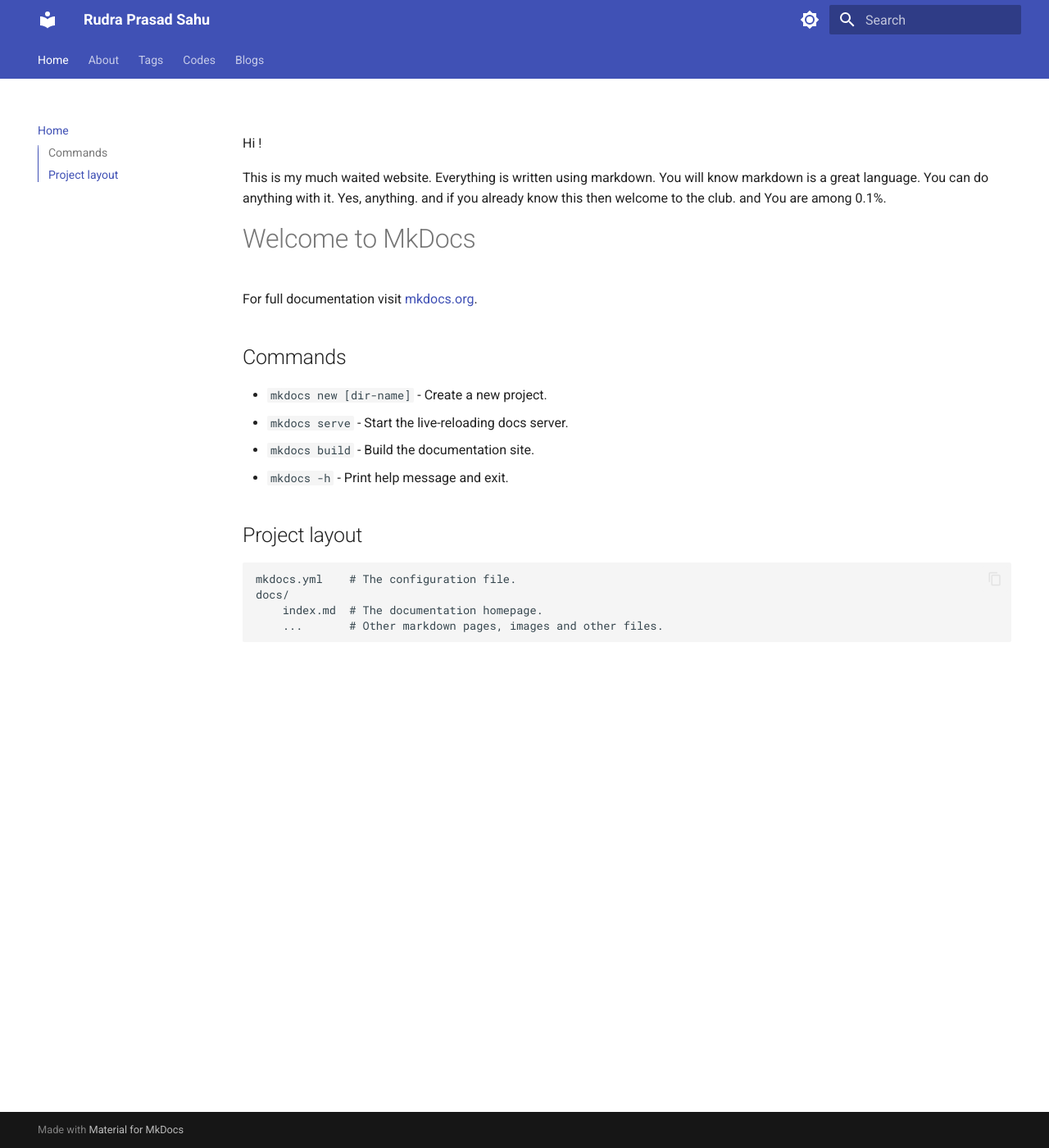
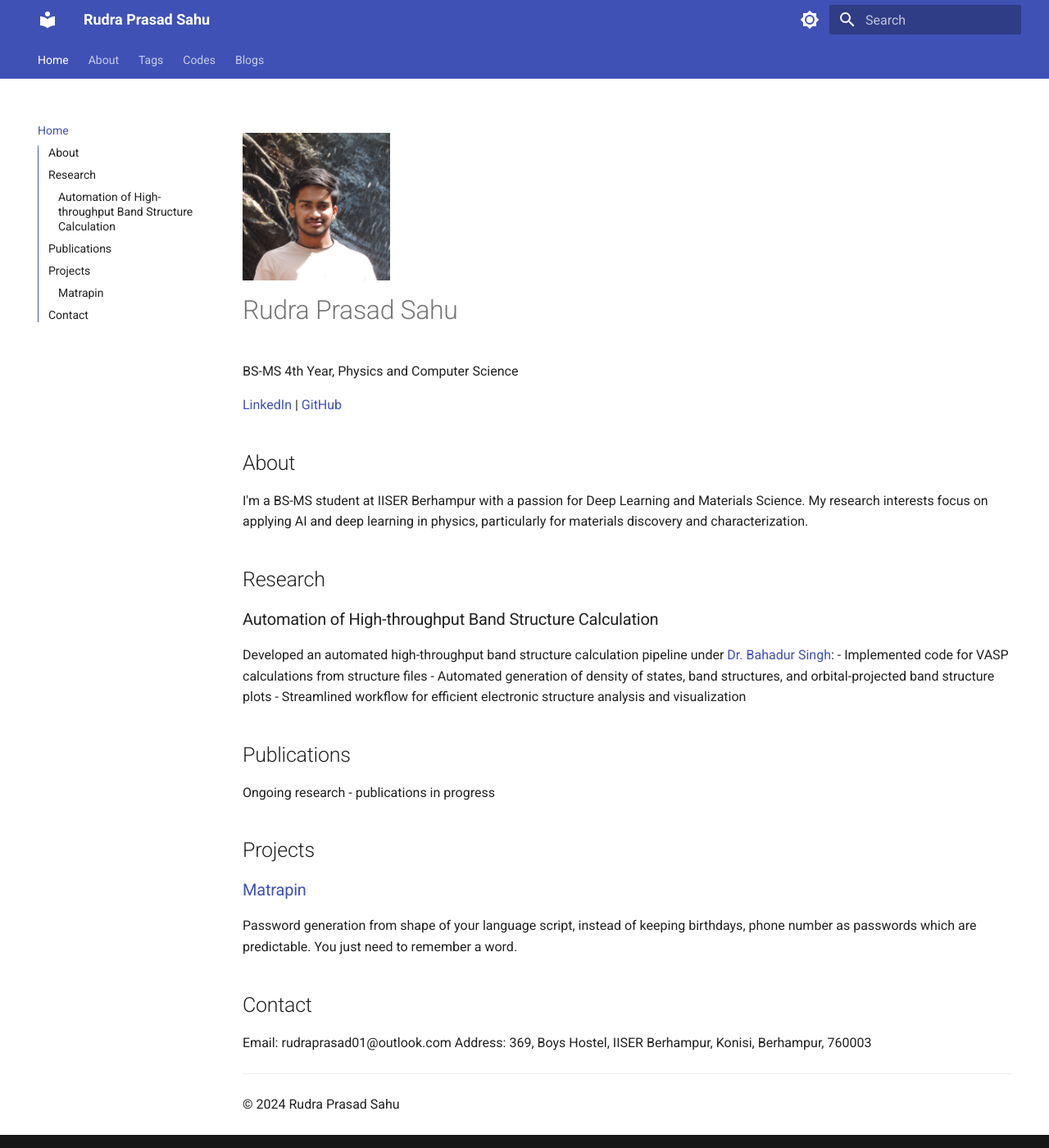
Before and after one commit to rudraprsd/rudraprsd.github.io, an MkDocs documentation site: the page built from docs/index.md, in a window 1280 px wide and 1400 px high. Shown: the whole window at 82% size. Built offline with MkDocs 1.6.1 and Material for MkDocs 9.7.7, drawn with Linux system fonts in a browser that asks for light colours.

Commit message:
Update: replication of old web

```diff
--- a/docs/index.md
+++ b/docs/index.md
@@ -1,24 +1,34 @@
-Hi !
+![Profile Photo of Rudra Prasad Sahu](assets/profile_img.jpg){ align=center width="180" }
+# Rudra Prasad Sahu
+BS-MS 4th Year, Physics and Computer Science
 
-This is my much waited website.
-Everything is written using markdown.
-You will know markdown is a great language. You can do anything with it. Yes, anything.
-and if you already know this then welcome to the club. and You are among 0.1%.
+[LinkedIn](https://www.linkedin.com/in/rudra-prasad-sahu-631227226/) | [GitHub](https://github.com/rudraprsd)
 
-# Welcome to MkDocs
+## About
 
-For full documentation visit [mkdocs.org](https://www.mkdocs.org).
+I'm a BS-MS student at IISER Berhampur with a passion for Deep Learning and Materials Science. My research interests focus on applying AI and deep learning in physics, particularly for materials discovery and characterization.
 
-## Commands
+## Research
 
-* `mkdocs new [dir-name]` - Create a new project.
-* `mkdocs serve` - Start the live-reloading docs server.
-* `mkdocs build` - Build the documentation site.
-* `mkdocs -h` - Print help message and exit.
+### Automation of High-throughput Band Structure Calculation
+Developed an automated high-throughput band structure calculation pipeline under [Dr. Bahadur Singh](https://sites.google.com/view/bahadur/home):
+- Implemented code for VASP calculations from structure files
+- Automated generation of density of states, band structures, and orbital-projected band structure plots
+- Streamlined workflow for efficient electronic structure analysis and visualization
 
-## Project layout
+## Publications
 
-    mkdocs.yml    # The configuration file.
-    docs/
-        index.md  # The documentation homepage.
-        ...       # Other markdown pages, images and other files.
+Ongoing research - publications in progress
+
+## Projects
+
+### [Matrapin](https://matrapin.netlify.app/)
+Password generation from shape of your language script, instead of keeping birthdays, phone number as passwords which are predictable. You just need to remember a word.
+
+## Contact
+
+Email: rudraprasad01@outlook.com
+Address: 369, Boys Hostel, IISER Berhampur, Konisi, Berhampur, 760003
+
+---
+&copy; 2024 Rudra Prasad Sahu
```
Also changed, not shown: docs/assets/profile_img.jpg (added).
